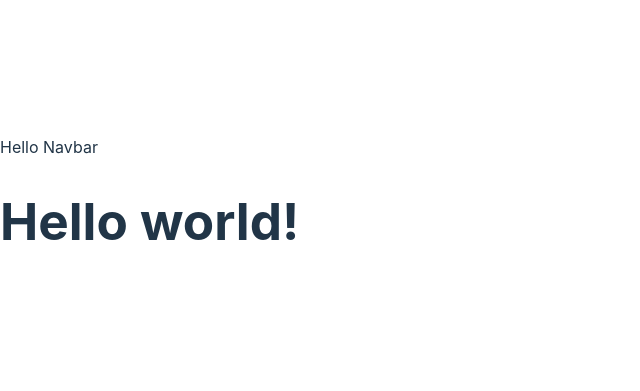
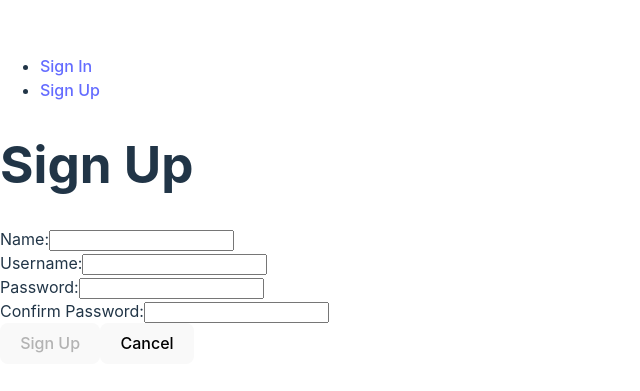
Before and after one commit to viededario/RECiT-Frontend, a React (Vite) app: page /signup in a window 1280 px wide. Shown: the part 199-590 px from the top of the page, without its empty margins (0-640 px from the left). Built offline with nearby package versions, Linux system fonts and the light colour scheme; no server answers.

Commit message:
Adding basic auth template, which includes sign in form and functionality, sign up form and functionality, navbar, dashboard, and landing page.

```diff
--- a/src/App.jsx
+++ b/src/App.jsx
@@ -1,18 +1,36 @@
-// src/App.jsx
+
 
 import { useState } from 'react';
 import { Routes, Route } from 'react-router-dom';
 import NavBar from './components/NavBar/NavBar';
+import Landing from './components/Landing/Landing';
+import Dashboard from './components/Dashboard/Dashboard';
+import SignupForm from './components/SignupForm/SignupForm';
+import SigninForm from './components/SigninForm/SigninForm';
+import * as authService from '../src/services/authService'; // import the authservice
 
 const App = () => {
-  const [user, setUser] = useState(null)
+  const [user, setUser] = useState(authService.getUser())
+
+  const handleSignout = () => {
+    authService.signout()
+    setUser(null)
+  }
 
   return (
     <>
-      <NavBar user={user} />
-      <h1>Hello world!</h1>
+      <NavBar user={user} handleSignout={handleSignout} />
+      <Routes>
+        { user ? (
+          <Route path="/" element={<Dashboard user={user} />} />
+        ) : (
+          <Route path="/" element={<Landing />} />
+        )}
+          <Route path="/signup" element={<SignupForm setUser={setUser} />} />
+          <Route path='/signin' element={<SigninForm setUser={setUser} />} />
+      </Routes>
     </>
-  )
-}
+  );
+};
 
-export default App
+export default App;
--- /dev/null
+++ b/src/components/Dashboard/Dashboard.jsx
@@ -0,0 +1,15 @@
+// src/components/Dashboard.jsx
+
+const Dashboard = ({ user }) => {
+    return (
+      <main>
+        <h1>Welcome, {user.username}</h1>
+        <p>
+          This is the dashboard page where you, and only you, can see a dashboard
+          of all of your things.
+        </p>
+      </main>
+    );
+  };
+
+  export default Dashboard;
--- /dev/null
+++ b/src/components/Landing/Landing.jsx
@@ -0,0 +1,15 @@
+// src/components/Landing.jsx
+
+const Landing = () => {
+    return (
+      <main>
+        <h1>Welcome to RECiT, you are on the landing page for visitors.</h1>
+        <h3>
+          If you sign up for a new account, you will have the ability to sign in
+          and see your super secret dashboard.
+        </h3>
+      </main>
+    );
+  };
+
+  export default Landing;
--- a/src/components/NavBar/NavBar.jsx
+++ b/src/components/NavBar/NavBar.jsx
@@ -1,8 +1,25 @@
-const NavBar = ({ user }) => {
-    return (
-      <>
-        <p>Hello Navbar</p>
-      </>
-    )
-  }
-  export default NavBar
+import { Link } from 'react-router-dom';
+
+const NavBar = ({ user, handleSignout }) => {
+  return (
+    <>
+      { user ? (
+        <nav>
+          <ul>
+            <li><Link to="/">Home</Link></li>
+            <li><Link to="" onClick={handleSignout}>Sign Out</Link></li>
+          </ul>
+        </nav>
+      ) : (
+        <nav>
+          <ul>
+            <li><Link to="/signin">Sign In</Link></li>
+            <li><Link to="/signup">Sign Up</Link></li>
+          </ul>
+        </nav>
+      )}
+    </>
+  )
+}
+
+export default NavBar;
--- /dev/null
+++ b/src/components/SigninForm/SigninForm.jsx
@@ -0,0 +1,74 @@
+// SigninForm
+
+import { useState } from 'react';
+import { Link, useNavigate } from 'react-router-dom';
+import * as authService from '../../services/authService'; // import the authservice
+
+const SigninForm = (props) => {
+  const navigate = useNavigate(); // added this for navigation purposes
+  const [message, setMessage] = useState(['']);
+  const [formData, setFormData] = useState({
+    username: '',
+    password: '',
+  });
+
+  const updateMessage = (msg) => {
+    setMessage(msg);
+  };
+
+  const handleChange = (e) => {
+    updateMessage('');
+    setFormData({ ...formData, [e.target.name]: e.target.value });
+  };
+
+  const handleSubmit = async (e) => {
+    e.preventDefault();
+    try {
+      const user = await authService.signin(formData);
+
+      props.setUser(user);
+      navigate('/');
+    } catch (err) {
+      updateMessage(err.message);
+    }
+  };
+
+  return (
+    <main>
+      <h1>Log In</h1>
+      <p>{message}</p>
+      <form autoComplete="off" onSubmit={handleSubmit}>
+        <div>
+          <label htmlFor="email">Username:</label>
+          <input
+            type="text"
+            autoComplete="off"
+            id="username"
+            value={formData.username}
+            name="username"
+            onChange={handleChange}
+          />
+        </div>
+        <div>
+          <label htmlFor="password">Password:</label>
+          <input
+            type="password"
+            autoComplete="off"
+            id="password"
+            value={formData.password}
+            name="password"
+            onChange={handleChange}
+          />
+        </div>
+        <div>
+          <button>Log In</button>
+          <Link to="/">
+            <button>Cancel</button>
+          </Link>
+        </div>
+      </form>
+    </main>
+  );
+};
+
+export default SigninForm;
--- /dev/null
+++ b/src/components/SignupForm/SignupForm.jsx
@@ -0,0 +1,98 @@
+// SignupForm.jsx
+
+import { useState } from 'react';
+import { Link, useNavigate } from 'react-router-dom';
+import * as authService from '../../services/authService'
+
+const SignupForm = (props) => {
+  const navigate = useNavigate();
+  const [message, setMessage] = useState(['']);
+  const [formData, setFormData] = useState({
+    name: '',
+    username: '',
+    password: '',
+    passwordConf: '',
+  });
+
+  const updateMessage = (msg) => {
+    setMessage(msg);
+  };
+
+  const handleChange = (e) => {
+    setFormData({ ...formData, [e.target.name]: e.target.value });
+  };
+
+  const handleSubmit = async (e) => {
+    e.preventDefault()
+    try {
+      const newUserResponse = await authService.signup(formData)
+      props.setUser(newUserResponse.user);
+      navigate('/')
+    } catch (err) {
+      updateMessage(err.message)
+    }
+  }
+
+  const { name, username, password, passwordConf } = formData;
+
+  const isFormInvalid = () => {
+    return !(name && username && password && password === passwordConf);
+  };
+
+  return (
+    <main>
+      <h1>Sign Up</h1>
+      <p>{message}</p>
+      <form onSubmit={handleSubmit}>
+      <div>
+          <label htmlFor="name">Name:</label>
+          <input
+            type="text"
+            id="name"
+            value={name}
+            name="name"
+            onChange={handleChange}
+          />
+        </div>
+        <div>
+          <label htmlFor="username">Username:</label>
+          <input
+            type="text"
+            id="username"
+            value={username}
+            name="username"
+            onChange={handleChange}
+          />
+        </div>
+        <div>
+          <label htmlFor="password">Password:</label>
+          <input
+            type="password"
+            id="password"
+            value={password}
+            name="password"
+            onChange={handleChange}
+          />
+        </div>
+        <div>
+          <label htmlFor="confirm">Confirm Password:</label>
+          <input
+            type="password"
+            id="confirm"
+            value={passwordConf}
+            name="passwordConf"
+            onChange={handleChange}
+          />
+        </div>
+        <div>
+          <button disabled={isFormInvalid()}>Sign Up</button>
+          <Link to="/">
+            <button>Cancel</button>
+          </Link>
+        </div>
+      </form>
+    </main>
+  );
+};
+
+export default SignupForm;
--- /dev/null
+++ b/src/services/authService.js
@@ -0,0 +1,57 @@
+
+const BACKEND_URL = import.meta.env.VITE_EXPRESS_BACKEND_URL;
+
+const signup = async (formData) => {
+    try {
+      const res = await fetch(`${BACKEND_URL}/users/signup`, {
+        method: 'POST',
+        headers: { 'Content-Type': 'application/json' },
+        body: JSON.stringify(formData),
+      });
+      const json = await res.json();
+      if (json.err) {
+        throw new Error(json.err);
+      }
+      return json;
+    } catch (err) {
+      console.log(err);
+      throw err;
+    }
+  };
+
+  const signin = async (user) => {
+    try {
+      const res = await fetch(`${BACKEND_URL}/users/signin`, {
+        method: 'POST',
+        headers: { 'Content-Type': 'application/json' },
+        body: JSON.stringify(user),
+      });
+      const json = await res.json();
+
+      if (json.error) {
+        throw new Error(json.error);
+      }
+
+      if (json.token) {
+        localStorage.setItem('token', json.token);
+        const user = JSON.parse(atob(json.token.split('.')[1]));
+        return user;
+      }
+    } catch (err) {
+      console.log(err);
+      throw err;
+    }
+  };
+
+  const getUser = () =>  {
+    const token = localStorage.getItem('token');
+    if (!token) return null;
+    const user = JSON.parse(atob(token.split('.')[1]));
+    return user;
+  }
+
+  const signout = () => {
+    localStorage.removeItem('token');
+  };
+
+  export { signup, signin, getUser, signout};
```
